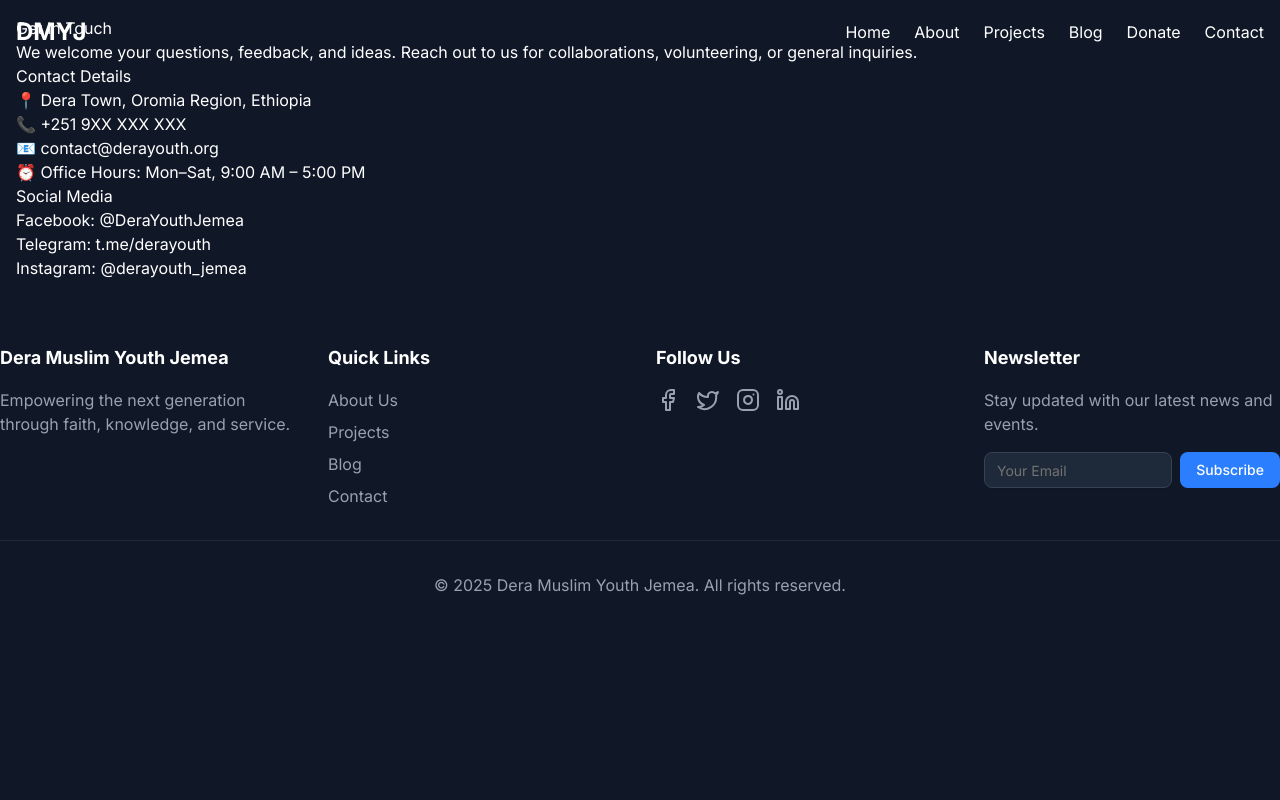
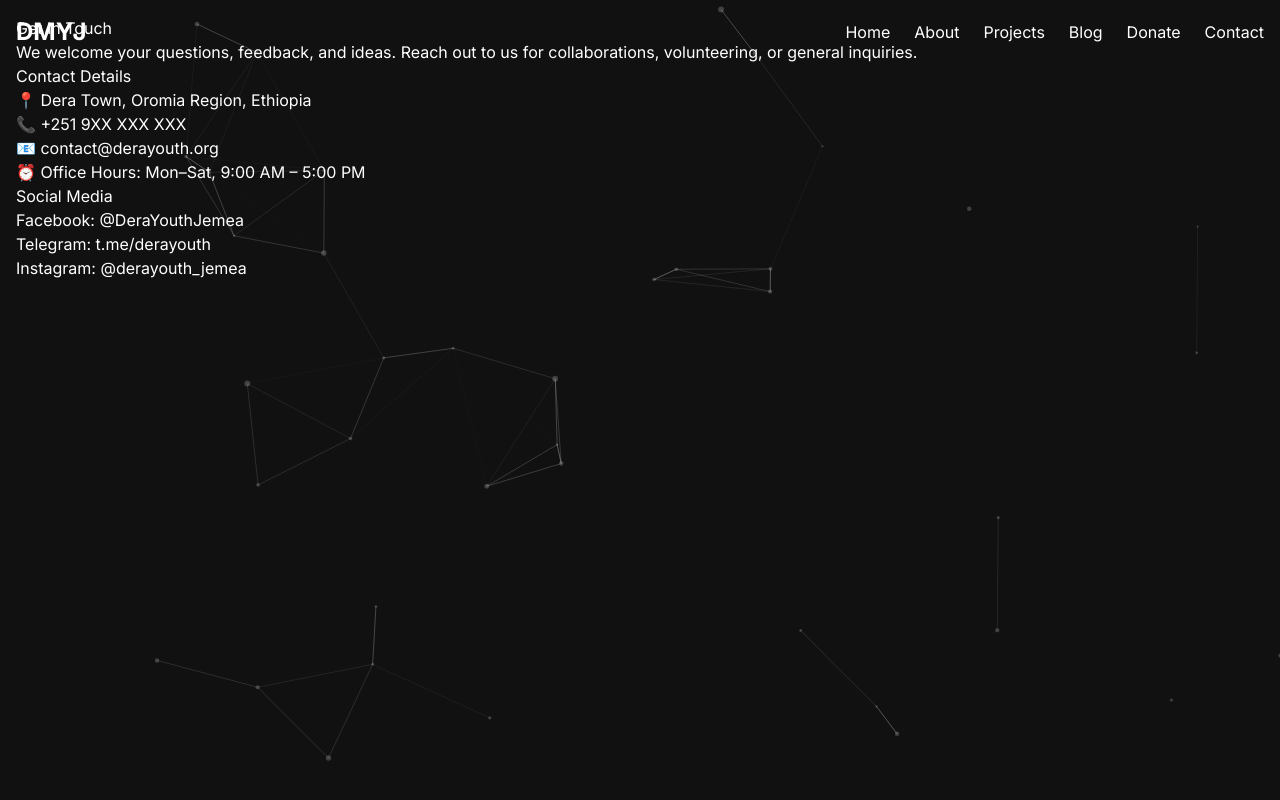
Before and after one commit to marwanGA09/Dhera-muslim-youth-jemea, a Next.js app: page /contact in a window 1280 px wide. Built offline with nearby package versions, Linux system fonts and the light colour scheme.

Commit message:
add moving particle on background

```diff
--- a/app/layout.tsx
+++ b/app/layout.tsx
@@ -2,6 +2,7 @@ import type { Metadata } from "next";
 import { Inter } from "next/font/google";
 import Header from "@/components/header";
 import Footer from "@/components/footer";
+import ParticlesComponent from "@/components/particles";
 import "./globals.css";
 
 const inter = Inter({ subsets: ["latin"] });
@@ -19,8 +20,9 @@ export default function RootLayout({
   return (
     <html lang="en">
       <body className={`${inter.className} bg-gray-900 text-white`}>
+        <ParticlesComponent id="tsparticles" />
         <Header />
-        <main className="container mx-auto p-4">
+        <main className="container mx-auto p-4 relative z-10">
           {children}
         </main>
         <Footer />
--- a/app/page.tsx
+++ b/app/page.tsx
@@ -2,21 +2,22 @@
 
 import { motion } from 'framer-motion';
 import { Button } from "@/components/ui/button";
-import { ArrowRight } from 'lucide-react';
 
 export default function Home() {
   const containerVariants = {
     hidden: { opacity: 0 },
     visible: {
       opacity: 1,
-      transition: { staggerChildren: 0.2, delayChildren: 0.3 },
+      transition: { staggerChildren: 0.3, delayChildren: 0.5 },
     },
   };
 
   const itemVariants = {
-    hidden: { y: 20, opacity: 0 },
-    visible: { y: 0, opacity: 1, transition: { duration: 0.5 } },
+    hidden: { y: 50, opacity: 0, scale: 0.9 },
+    visible: { y: 0, opacity: 1, scale: 1, transition: { duration: 0.8, ease: [0.6, -0.05, 0.01, 0.99] } },
   };
+
+  const cardHover = { scale: 1.05, transition: { duration: 0.3 } };
 
   return (
     <motion.div
@@ -33,27 +34,27 @@ export default function Home() {
         <p className="text-xl md:text-2xl text-gray-400 max-w-3xl mx-auto mb-10">
           Through Faith, Knowledge, and Service. We are a non-profit community organization committed to nurturing youth with strong Islamic values, leadership skills, and a sense of social responsibility.
         </p>
-        <div className="space-x-4">
-          <Button size="lg" className="bg-blue-500 hover:bg-blue-600 text-white">Join Us <ArrowRight className="ml-2" /></Button>
+        <motion.div whileHover={{ scale: 1.1 }} className="space-x-4">
+          <Button size="lg" className="bg-blue-500 hover:bg-blue-600 text-white">Join Us →</Button>
           <Button size="lg" variant="outline" className="border-gray-700 hover:bg-gray-800">Donate Now</Button>
-        </div>
+        </motion.div>
       </motion.section>
 
       {/* Mission & Vision Section */}
       <motion.section variants={itemVariants} className="py-32">
         <div className="grid md:grid-cols-2 gap-16 items-center">
-          <div className="text-left">
+          <motion.div variants={itemVariants} className="text-left">
             <h2 className="text-4xl font-bold mb-4">Our Mission</h2>
             <p className="text-gray-400 text-lg">
               To create an active and conscious generation of Muslim youth who contribute positively to society through education, community service, and unity. We aim to instill a strong sense of purpose and a commitment to lifelong learning and service.
             </p>
-          </div>
-          <div className="text-left">
+          </motion.div>
+          <motion.div variants={itemVariants} className="text-left">
             <h2 className="text-4xl font-bold mb-4">Our Vision</h2>
             <p className="text-gray-400 text-lg">
               To see a future where every Muslim youth is guided by Qur’anic principles, empowered with modern knowledge, and inspired to serve humanity with compassion and excellence. We envision a community of leaders who are proud of their faith and heritage.
             </p>
-          </div>
+          </motion.div>
         </div>
       </motion.section>
 
@@ -61,22 +62,22 @@ export default function Home() {
       <motion.section variants={itemVariants} className="py-32">
         <h2 className="text-4xl font-bold text-center mb-16">Our Core Values</h2>
         <div className="grid grid-cols-2 md:grid-cols-4 gap-8">
-          <div className="text-center p-8 border border-gray-800 rounded-lg hover:bg-gray-800 transition-colors">
+          <motion.div whileHover={cardHover} className="text-center p-8 border border-gray-800 rounded-lg bg-gray-900">
             <h3 className="text-3xl font-bold text-blue-400 mb-3">Faith</h3>
             <p className="text-gray-500">Our foundation in every effort.</p>
-          </div>
-          <div className="text-center p-8 border border-gray-800 rounded-lg hover:bg-gray-800 transition-colors">
+          </motion.div>
+          <motion.div whileHover={cardHover} className="text-center p-8 border border-gray-800 rounded-lg bg-gray-900">
             <h3 className="text-3xl font-bold text-blue-400 mb-3">Unity</h3>
             <p className="text-gray-500">We rise together as one community.</p>
-          </div>
-          <div className="text-center p-8 border border-gray-800 rounded-lg hover:bg-gray-800 transition-colors">
+          </motion.div>
+          <motion.div whileHover={cardHover} className="text-center p-8 border border-gray-800 rounded-lg bg-gray-900">
             <h3 className="text-3xl font-bold text-blue-400 mb-3">Service</h3>
             <p className="text-gray-500">We serve society as an act of worship.</p>
-          </div>
-          <div className="text-center p-8 border border-gray-800 rounded-lg hover:bg-gray-800 transition-colors">
+          </motion.div>
+          <motion.div whileHover={cardHover} className="text-center p-8 border border-gray-800 rounded-lg bg-gray-900">
             <h3 className="text-3xl font-bold text-blue-400 mb-3">Integrity</h3>
             <p className="text-gray-500">Trust and transparency guide our work.</p>
-          </div>
+          </motion.div>
         </div>
       </motion.section>
 
@@ -84,22 +85,22 @@ export default function Home() {
       <motion.section variants={itemVariants} className="py-32">
         <h2 className="text-4xl font-bold text-center mb-16">What We Do</h2>
         <div className="grid md:grid-cols-2 gap-8">
-            <div className="p-8 border border-gray-800 rounded-lg">
+            <motion.div whileHover={cardHover} className="p-8 border border-gray-800 rounded-lg bg-gray-900">
                 <h3 className="text-2xl font-bold text-blue-400 mb-4">Youth Development</h3>
                 <p className="text-gray-400">We offer workshops and mentorship programs focused on leadership, public speaking, and entrepreneurship, all grounded in Islamic principles. Our goal is to shape confident and capable leaders.</p>
-            </div>
-            <div className="p-8 border border-gray-800 rounded-lg">
+            </motion.div>
+            <motion.div whileHover={cardHover} className="p-8 border border-gray-800 rounded-lg bg-gray-900">
                 <h3 className="text-2xl font-bold text-blue-400 mb-4">Community Service</h3>
                 <p className="text-gray-400">From local clean-up drives to supporting families in need, our service projects are designed to make a tangible impact. We believe that serving the community is a fundamental part of our faith.</p>
-            </div>
-            <div className="p-8 border border-gray-800 rounded-lg">
+            </motion.div>
+            <motion.div whileHover={cardHover} className="p-8 border border-gray-800 rounded-lg bg-gray-900">
                 <h3 className="text-2xl font-bold text-blue-400 mb-4">Education Support</h3>
                 <p className="text-gray-400">We provide tutoring, scholarship guidance, and resources to help students excel academically. Our aim is to bridge educational gaps and create opportunities for higher learning.</p>
-            </div>
-            <div className="p-8 border border-gray-800 rounded-lg">
+            </motion.div>
+            <motion.div whileHover={cardHover} className="p-8 border border-gray-800 rounded-lg bg-gray-900">
                 <h3 className="text-2xl font-bold text-blue-400 mb-4">Spiritual Growth</h3>
-                <p className="text-gray-400">Through Qur&apos;an circles, Islamic lectures, and spiritual retreats, we provide a space for youth to deepen their connection with Allah and strengthen their faith in a supportive environment.</p>
-            </div>
+                <p className="text-gray-400">Through Qur'an circles, Islamic lectures, and spiritual retreats, we provide a space for youth to deepen their connection with Allah and strengthen their faith in a supportive environment.</p>
+            </motion.div>
         </div>
       </motion.section>
 
@@ -107,7 +108,9 @@ export default function Home() {
       <motion.section variants={itemVariants} className="text-center py-24 my-20 bg-gray-800 rounded-lg">
         <h2 className="text-4xl font-bold mb-4">Build a Stronger Ummah With Us</h2>
         <p className="text-xl text-gray-400 mb-8 max-w-2xl mx-auto">Join hands with Dera Muslim Youth Jemea and be a part of the change.</p>
-        <Button size="lg" className="bg-blue-500 hover:bg-blue-600 text-white">Get Involved Today <ArrowRight className="ml-2" /></Button>
+        <motion.div whileHover={{ scale: 1.1 }}>
+          <Button size="lg" className="bg-blue-500 hover:bg-blue-600 text-white">Get Involved Today →</Button>
+        </motion.div>
       </motion.section>
     </motion.div>
   );
--- /dev/null
+++ b/components/particles.tsx
@@ -0,0 +1,113 @@
+'use client';
+
+import { useEffect, useMemo, useState } from "react";
+import Particles, { initParticlesEngine } from "@tsparticles/react";
+import { type Container, type ISourceOptions } from "@tsparticles/engine";
+// import { loadAll } from "@tsparticles/all"; // if you are going to use `loadAll`,
+// import { loadFull } from "tsparticles"; // if you are going to use `loadFull`,
+import { loadSlim } from "@tsparticles/slim"; // if you are going to use `loadSlim`
+
+interface ParticlesComponentProps {
+  id: string;
+}
+
+const ParticlesComponent = (props: ParticlesComponentProps) => {
+  const [init, setInit] = useState(false);
+  useEffect(() => {
+    initParticlesEngine(async (engine) => {
+      // await loadAll(engine);
+      // await loadFull(engine); // if you are going to use `loadFull`
+      await loadSlim(engine); // if you are going to use `loadSlim`
+    }).then(() => {
+      setInit(true);
+    });
+  }, []);
+
+  const particlesLoaded = async (container?: Container) => {
+    console.log(container);
+  };
+
+  const options: ISourceOptions = useMemo(
+    () => ({
+      background: {
+        color: {
+          value: "#111111",
+        },
+      },
+      fpsLimit: 60,
+      interactivity: {
+        events: {
+          onHover: {
+            enable: true,
+            mode: "grab",
+          },
+          resize: true,
+        },
+        modes: {
+          push: {
+            quantity: 4,
+          },
+          grab: {
+            distance: 200,
+            links: {
+              opacity: 0.5,
+            },
+          },
+        },
+      },
+      particles: {
+        color: {
+          value: "#ffffff",
+        },
+        links: {
+          color: "#ffffff",
+          distance: 150,
+          enable: true,
+          opacity: 0.2,
+          width: 1,
+        },
+        move: {
+          direction: "none",
+          enable: true,
+          outModes: {
+            default: "out",
+          },
+          random: false,
+          speed: 1,
+          straight: false,
+        },
+        number: {
+          density: {
+            enable: true,
+          },
+          value: 80,
+        },
+        opacity: {
+          value: 0.2,
+        },
+        shape: {
+          type: "circle",
+        },
+        size: {
+          value: { min: 1, max: 3 },
+        },
+      },
+      detectRetina: true,
+    }),
+    [],
+  );
+
+  if (init) {
+    return (
+      <Particles
+        id={props.id}
+        particlesLoaded={particlesLoaded}
+        options={options}
+      />
+    );
+  }
+
+  return <></>;
+};
+
+export default ParticlesComponent;
```
Also changed, not shown: package.json (+5 -3 lines), 1 other file (tests, documents, lock files or other folders).
